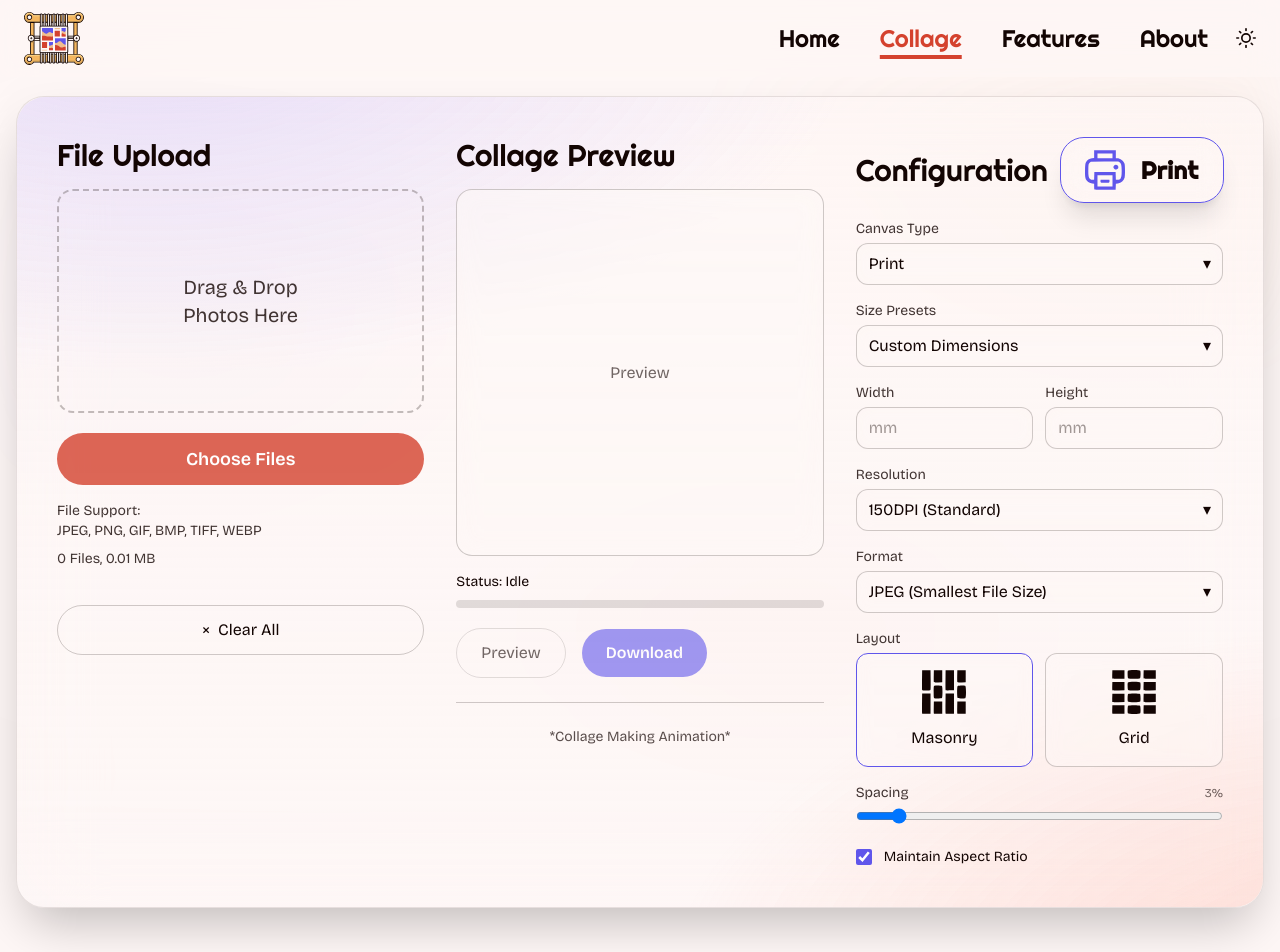
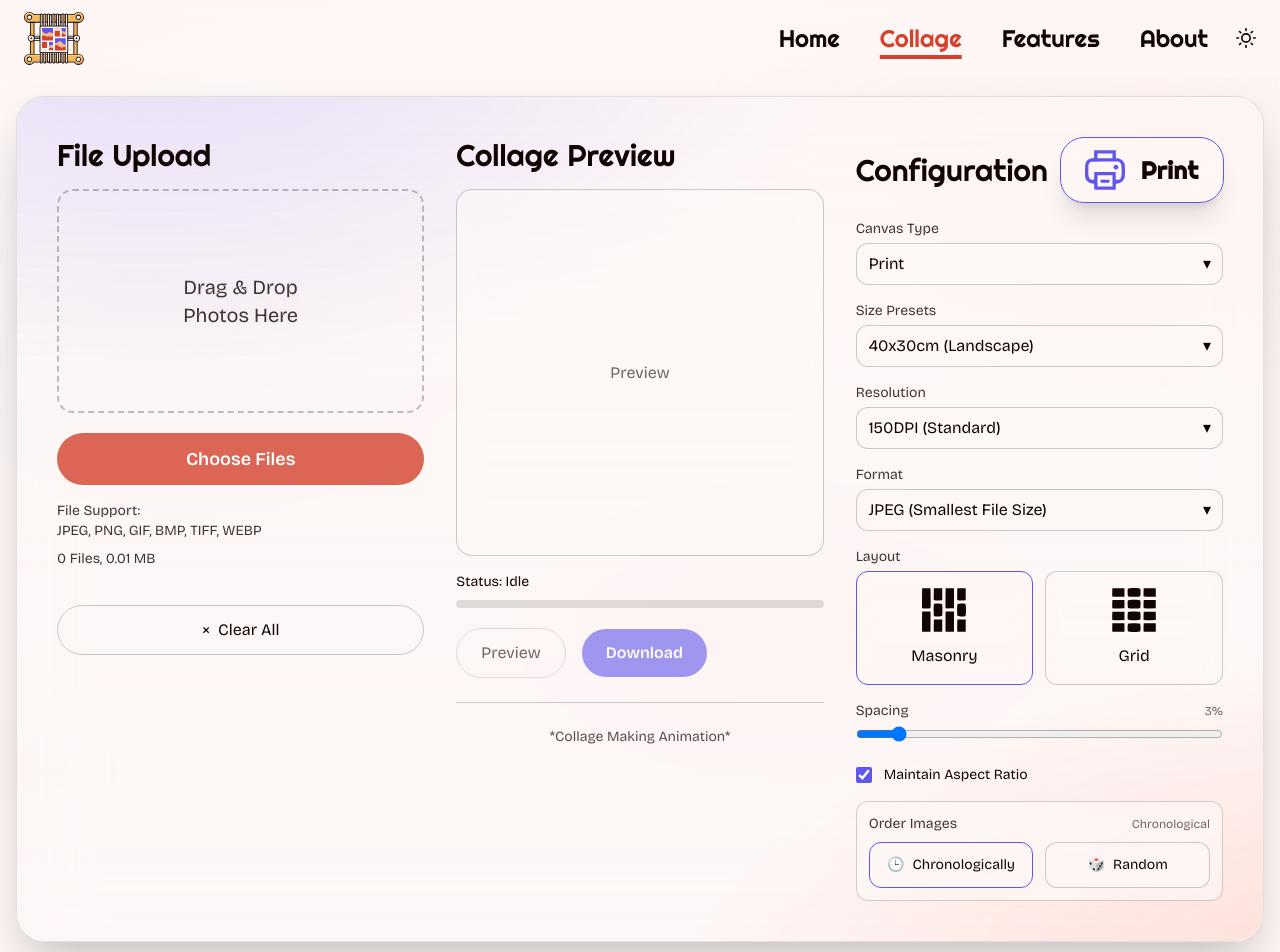
Before and after one commit to kLaz3r/photoweave, a Next.js app: page /collage in a window 1280 px wide. Shown: the top 952 px of the page. Built offline with nearby package versions, Linux system fonts and the light colour scheme.

Commit message:
fixed a small bug

```diff
--- a/src/app/collage/page.tsx
+++ b/src/app/collage/page.tsx
@@ -23,6 +23,7 @@ type SelectedImage = {
   id: string;
   file: File;
   previewUrl: string; // object URL for thumbnail
+  shotTimeMs: number; // Date taken in ms since epoch (fallback to file.lastModified)
 };
 
 export default function CollagePage() {
@@ -48,7 +49,7 @@ export default function CollagePage() {
 
   // Form state
   const [canvasType, setCanvasType] = useState<CanvasType>("Print");
-  const [sizePreset, setSizePreset] = useState<string>("Custom Dimensions");
+  const [sizePreset, setSizePreset] = useState<string>("40x30cm (Landscape)");
   const [customWidth, setCustomWidth] = useState<string>("");
   const [customHeight, setCustomHeight] = useState<string>("");
   const [resolution, setResolution] = useState<string>("150 DPI (Standard)");
@@ -57,6 +58,9 @@ export default function CollagePage() {
   const [layout, setLayout] = useState<LayoutType>("Masonry");
   const [maintainAspect, setMaintainAspect] = useState<boolean>(true);
   const [spacing, setSpacing] = useState<number>(0.03);
+  const [orderMode, setOrderMode] = useState<"chronological" | "random">(
+    "chronological",
+  );
 
   // Preview state
   const [previewUrl, setPreviewUrl] = useState<string | null>(null);
@@ -196,6 +200,18 @@ export default function CollagePage() {
       w = w * 10;
       h = h * 10;
     }
+    // Respect explicit orientation in label if present
+    const isLandscape = /(\(|\s)Landscape\)/i.test(preset);
+    const isPortrait = /(\(|\s)Portrait\)/i.test(preset);
+    if (isLandscape && w < h) {
+      const tmp = w;
+      w = h;
+      h = tmp;
+    } else if (isPortrait && w > h) {
+      const tmp = w;
+      w = h;
+      h = tmp;
+    }
     return { width: w, height: h };
   }
 
@@ -243,23 +259,173 @@ export default function CollagePage() {
   }
 
   // Handle file selection
+  function parseExifDateStringToMs(s: string): number | null {
+    // Expected format: YYYY:MM:DD HH:MM:SS
+    const re = /^(\d{4}):(\d{2}):(\d{2})[ T](\d{2}):(\d{2}):(\d{2})/;
+    const m = re.exec(s);
+    if (!m) return null;
+    const year = Number(m[1]);
+    const month = Number(m[2]);
+    const day = Number(m[3]);
+    const hour = Number(m[4]);
+    const min = Number(m[5]);
+    const sec = Number(m[6]);
+    const date = new Date(year, month - 1, day, hour, min, sec);
+    const ms = date.getTime();
+    return Number.isFinite(ms) ? ms : null;
+  }
+
+  async function extractExifShotTimeMs(file: File): Promise<number | null> {
+    // Only attempt for JPEGs; fallback to lastModified for others
+    const type = file.type.toLowerCase();
+    if (!type.includes("jpeg") && !type.includes("jpg")) return null;
+    try {
+      const buf = await file.arrayBuffer();
+      const view = new DataView(buf);
+      // JPEG SOI
+      if (view.byteLength < 4 || view.getUint16(0) !== 0xffd8) return null;
+      let offset = 2;
+      while (offset + 4 <= view.byteLength) {
+        if (view.getUint8(offset) !== 0xff) break;
+        const marker = view.getUint8(offset + 1);
+        const size = view.getUint16(offset + 2);
+        if (marker === 0xe1 && offset + 4 + size <= view.byteLength) {
+          // APP1
+          const sig = new TextDecoder().decode(
+            new Uint8Array(buf, offset + 4, 6),
+          );
+          if (sig.startsWith("Exif")) {
+            const tiffStart = offset + 10; // 4 bytes len + 6 bytes "Exif\0\0"
+            if (tiffStart + 8 > view.byteLength) return null;
+            const endianMark = new TextDecoder().decode(
+              new Uint8Array(buf, tiffStart, 2),
+            );
+            const little = endianMark === "II";
+            const getU16 = (pos: number) => view.getUint16(pos, little);
+            const getU32 = (pos: number) => view.getUint32(pos, little);
+            const ifd0 = tiffStart + getU32(tiffStart + 4);
+            if (ifd0 + 2 > view.byteLength) return null;
+            const entries0 = getU16(ifd0);
+            let exifIFDPtr: number | null = null;
+            let dateTimeStr: string | null = null;
+
+            function readAsciiFromEntry(
+              valOffset: number,
+              count: number,
+            ): string | null {
+              // Values are at TIFF base
+              const start = tiffStart + valOffset;
+              if (start + count <= view.byteLength) {
+                const bytes = new Uint8Array(buf, start, count);
+                // Trim nulls
+                const text = new TextDecoder()
+                  .decode(bytes)
+                  .replace(/\0+$/, "");
+                return text || null;
+              }
+              return null;
+            }
+
+            // IFD0 scan for DateTime (0x0132) and ExifIFD pointer (0x8769)
+            for (let i = 0; i < entries0; i++) {
+              const pos = ifd0 + 2 + i * 12;
+              const tag = getU16(pos);
+              const typeId = getU16(pos + 2);
+              const count = getU32(pos + 4);
+              const value = getU32(pos + 8);
+              if (tag === 0x0132 && typeId === 2 && count >= 10 && count < 64) {
+                const s = count <= 4 ? null : readAsciiFromEntry(value, count);
+                if (s) dateTimeStr = s;
+              } else if (tag === 0x8769) {
+                exifIFDPtr = tiffStart + value;
+              }
+            }
+            // Prefer ExifIFD DateTimeOriginal (0x9003) or Digitized (0x9004)
+            const readExifIFD = (): string | null => {
+              if (!exifIFDPtr || exifIFDPtr + 2 > view.byteLength) return null;
+              const n = getU16(exifIFDPtr);
+              for (let i = 0; i < n; i++) {
+                const pos = exifIFDPtr + 2 + i * 12;
+                const tag = getU16(pos);
+                const typeId = getU16(pos + 2);
+                const count = getU32(pos + 4);
+                const value = getU32(pos + 8);
+                if (
+                  (tag === 0x9003 || tag === 0x9004) &&
+                  typeId === 2 &&
+                  count >= 10 &&
+                  count < 64
+                ) {
+                  const s =
+                    count <= 4 ? null : readAsciiFromEntry(value, count);
+                  if (s) return s;
+                }
+              }
+              return null;
+            };
+
+            const exifDate = readExifIFD();
+            const str = exifDate ?? dateTimeStr;
+            if (str) return parseExifDateStringToMs(str);
+          }
+        }
+        if (size < 2) break;
+        offset += 2 + size;
+      }
+      return null;
+    } catch {
+      return null;
+    }
+  }
+
+  function sortByShotTime(images: SelectedImage[]): SelectedImage[] {
+    return [...images].sort(
+      (a, b) =>
+        (a.shotTimeMs ?? a.file.lastModified) -
+        (b.shotTimeMs ?? b.file.lastModified),
+    );
+  }
+
+  function shuffleImages(images: SelectedImage[]): SelectedImage[] {
+    const arr = [...images];
+    for (let i = arr.length - 1; i > 0; i--) {
+      const j = Math.floor(Math.random() * (i + 1));
+      const tmp = arr[i]!;
+      arr[i] = arr[j]!;
+      arr[j] = tmp;
+    }
+    return arr;
+  }
+
+  function applyOrdering(images: SelectedImage[]): SelectedImage[] {
+    return orderMode === "chronological"
+      ? sortByShotTime(images)
+      : shuffleImages(images);
+  }
+
   const onPickFiles = (e: React.ChangeEvent<HTMLInputElement>) => {
     const files = Array.from(e.target.files ?? []);
     if (!files.length) return;
-    const newItems = files.map((f, i) => ({
+    void (async () => {
+      const newItems: SelectedImage[] = await Promise.all(
+        files.map(async (f, i) => {
+          const exifMs = await extractExifShotTimeMs(f);
+          return {
             id: `${Date.now()}_${i}`,
             file: f,
             previewUrl: URL.createObjectURL(f),
-    }));
+            shotTimeMs: exifMs ?? f.lastModified,
+          };
+        }),
+      );
       if (appendModeRef.current) {
-      // Append to existing without revoking existing previews
-      setSelectedImages((prev) => [...prev, ...newItems]);
+        setSelectedImages((prev) => applyOrdering([...prev, ...newItems]));
       } else {
-      // Replace existing: revoke old previews
         selectedImages.forEach((img) => URL.revokeObjectURL(img.previewUrl));
-      setSelectedImages(newItems);
+        setSelectedImages(applyOrdering(newItems));
       }
       appendModeRef.current = false;
+    })();
   };
 
   const onRemoveImage = (id: string) => {
@@ -1300,6 +1466,55 @@ export default function CollagePage() {
                 />
                 Maintain Aspect Ratio
               </label>
+
+              <div className="mt-4 rounded-xl border border-[color:color-mix(in_oklch,var(--theme-text)_18%,transparent)] bg-[color:color-mix(in_oklch,var(--theme-background)_72%,transparent)] p-3">
+                <div className="mb-2 flex items-center justify-between">
+                  <span className="text-sm opacity-80">Order Images</span>
+                  <span className="text-xs opacity-60">
+                    {orderMode === "chronological" ? "Chronological" : "Random"}
+                  </span>
+                </div>
+                <div className="grid grid-cols-2 gap-3">
+                  <button
+                    type="button"
+                    onClick={() =>
+                      setSelectedImages((prev) => {
+                        setOrderMode("chronological");
+                        return sortByShotTime(prev);
+                      })
+                    }
+                    className={[
+                      "flex items-center justify-center gap-2 rounded-xl border px-4 py-3 text-sm",
+                      orderMode === "chronological"
+                        ? "border-[color:var(--theme-accent)]"
+                        : "border-[color:color-mix(in_oklch,var(--theme-text)_20%,transparent)]",
+                      "bg-[color:color-mix(in_oklch,var(--theme-background)_70%,transparent)] backdrop-blur-sm",
+                    ].join(" ")}
+                  >
+                    <span>🕒</span>
+                    <span>Chronologically</span>
+                  </button>
+                  <button
+                    type="button"
+                    onClick={() =>
+                      setSelectedImages((prev) => {
+                        setOrderMode("random");
+                        return shuffleImages(prev);
+                      })
+                    }
+                    className={[
+                      "flex items-center justify-center gap-2 rounded-xl border px-4 py-3 text-sm",
+                      orderMode === "random"
+                        ? "border-[color:var(--theme-accent)]"
+                        : "border-[color:color-mix(in_oklch,var(--theme-text)_20%,transparent)]",
+                      "bg-[color:color-mix(in_oklch,var(--theme-background)_70%,transparent)] backdrop-blur-sm",
+                    ].join(" ")}
+                  >
+                    <span>🎲</span>
+                    <span>Random</span>
+                  </button>
+                </div>
+              </div>
             </form>
           </div>
         </div>
```
Lines whose indentation alone changed are shown as unchanged.
